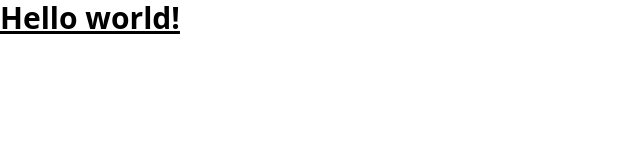
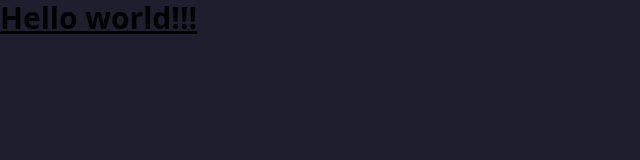
Before and after one commit to lycanoia/lycanoia.github.io, a plain HTML site: page index.html in a window 1280 px wide. Shown: the whole page, without its empty margins (0-640 px from the left). Drawn offline with nearby package versions, Linux system fonts and the light colour scheme.

Commit message:
Add styles.css for body background color and update HTML structure

```diff
--- a/index.html
+++ b/index.html
@@ -1,13 +1,16 @@
 <!doctype html>
 <html>
   <head>
+
+      <link rel="stylesheet" href="styles.css">
+
     <meta charset="UTF-8" />
     <meta name="viewport" content="width=device-width, initial-scale=1.0" />
     <script src="https://cdn.jsdelivr.net/npm/@tailwindcss/browser@4"></script>
   </head>
   <body>
     <h1 class="text-3xl font-bold underline">
-      Hello world!
+      Hello world!!!
     </h1>
   </body>
 </html>
--- /dev/null
+++ b/styles.css
@@ -0,0 +1,3 @@
+body {
+    background-color: #1e1e2e;
+}
```
